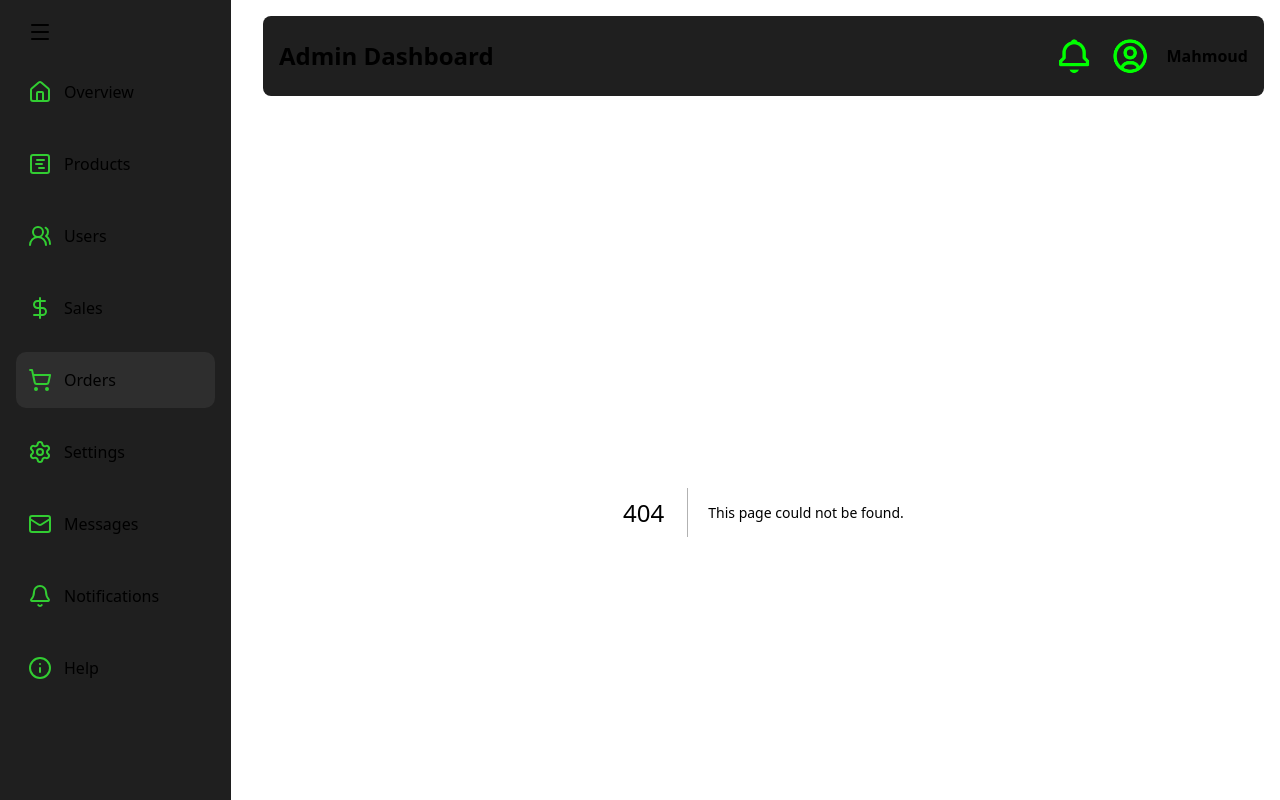
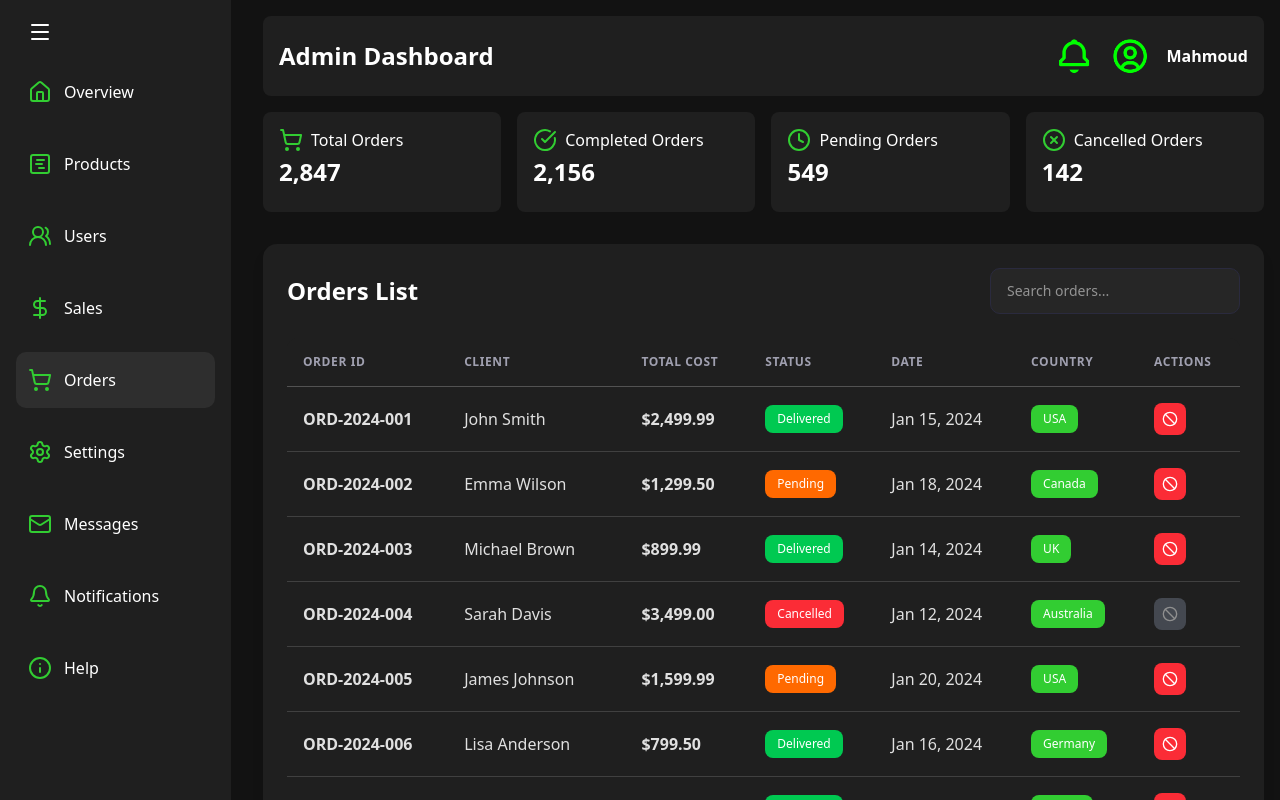
Before and after one commit to 0x-70da/admin-dashboard, a Next.js app: page /orders in a window 1280 px wide. Before the commit this address had no page. Built offline with nearby package versions, Linux system fonts and the light colour scheme.

Commit message:
Add Orders Page with order statistics and table

```diff
--- /dev/null
+++ b/app/orders/page.jsx
@@ -0,0 +1,20 @@
+import OrdersTable from "@/components/OrdersTable";
+import StatCard from "@/components/StatCard";
+import { ShoppingCart, CheckCircle, Clock, XCircle } from "lucide-react";
+
+const OrdersPage = () => {
+  return (
+    <main className="space-y-8">
+      <section className="flex flex-col md:flex-row gap-4">
+        <StatCard name="Total Orders" icon={ShoppingCart} value={"2,847"} />
+        <StatCard name="Completed Orders" icon={CheckCircle} value={"2,156"} />
+        <StatCard name="Pending Orders" icon={Clock} value={"549"} />
+        <StatCard name="Cancelled Orders" icon={XCircle} value={"142"} />
+      </section>
+
+      <OrdersTable />
+    </main>
+  );
+};
+
+export default OrdersPage;
```
